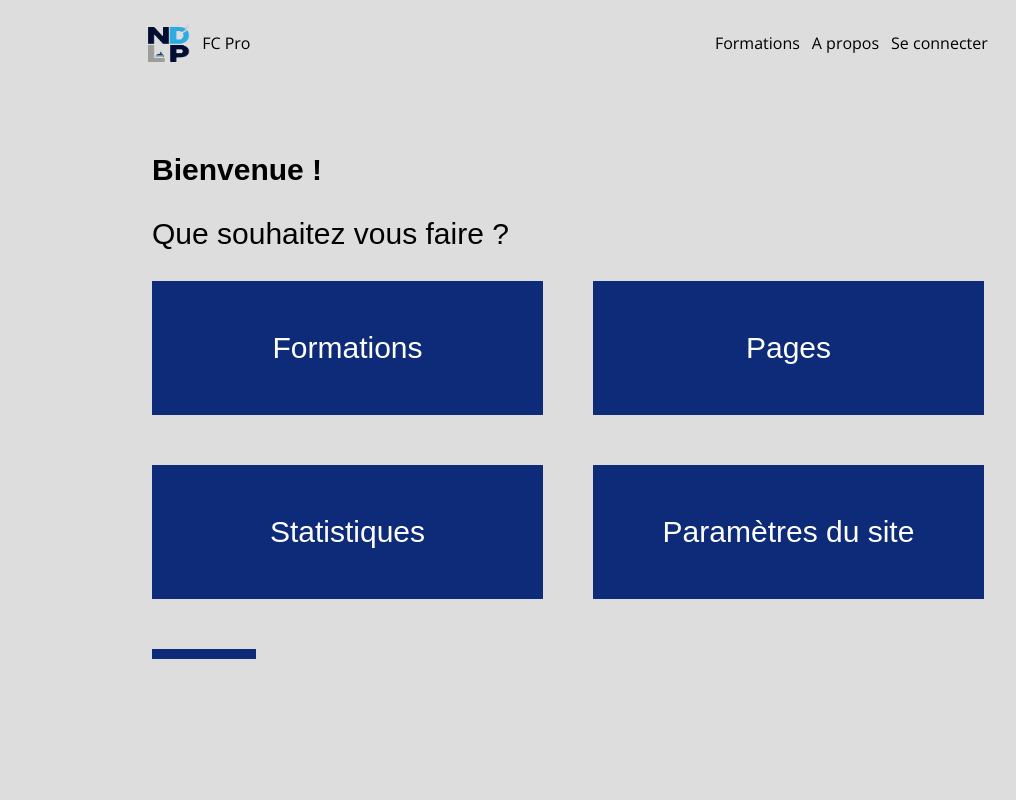
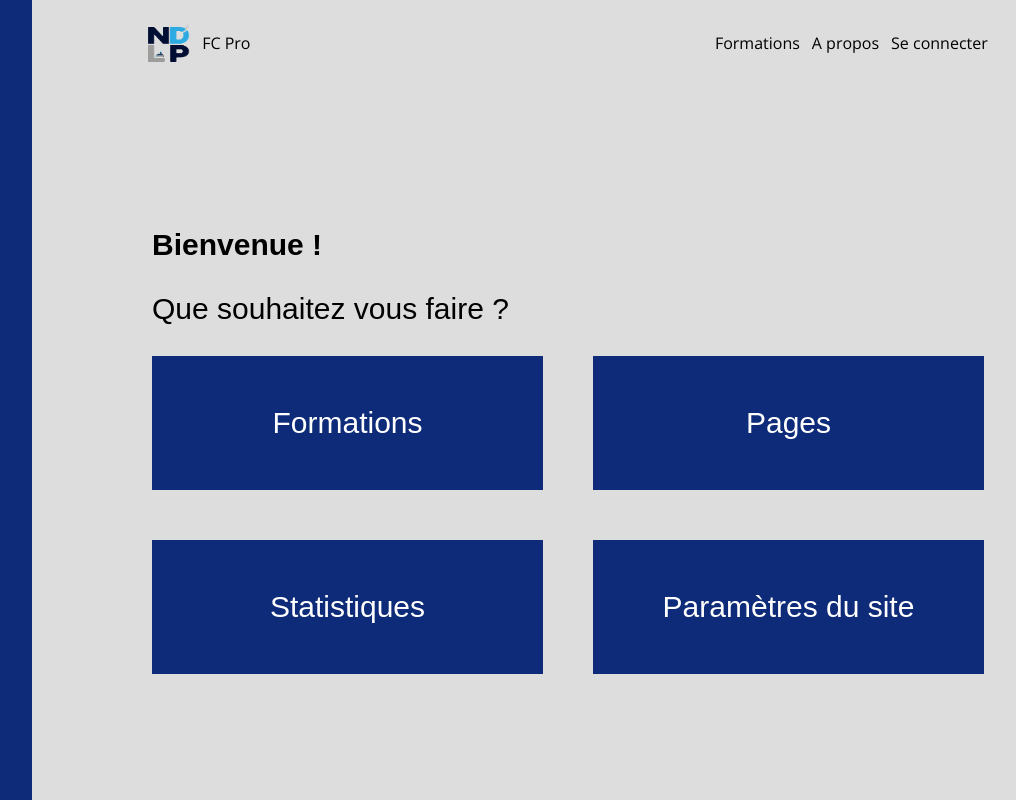
Before and after one commit to geekcatfr/projet-premiere-annee, a React (Vite) app in the folder client/: page /admin in a window 1280 px wide. Shown: the whole page, without its empty margins (72-1088 px from the left). Built offline with nearby package versions, Linux system fonts and the light colour scheme.

Commit message:
Finished solid for admin

```diff
--- a/client/src/routes/Admin/WelcomeAdmin/WelcomeAdmin.css
+++ b/client/src/routes/Admin/WelcomeAdmin/WelcomeAdmin.css
@@ -36,7 +36,10 @@
   .solid {
     background-color:#0d2b78;
     width:104px;
-	  height:10px;
-    align-items: flex-start;
-    justify-content: flex-start
+	  height:100vh;
+    align-items: flex-absolute;
+    justify-content: flex-start;
+    position: fixed;
+    top:0px;
+    left:0px;
   }
```
